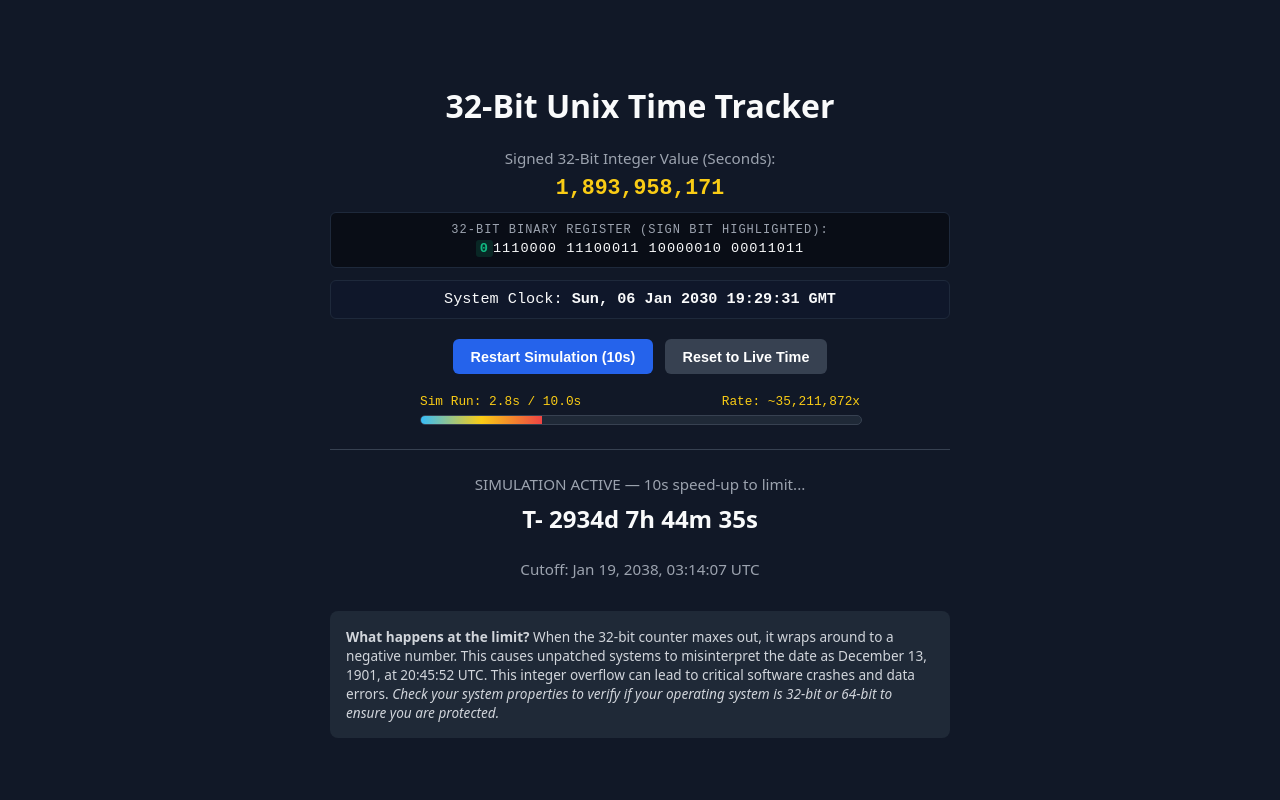
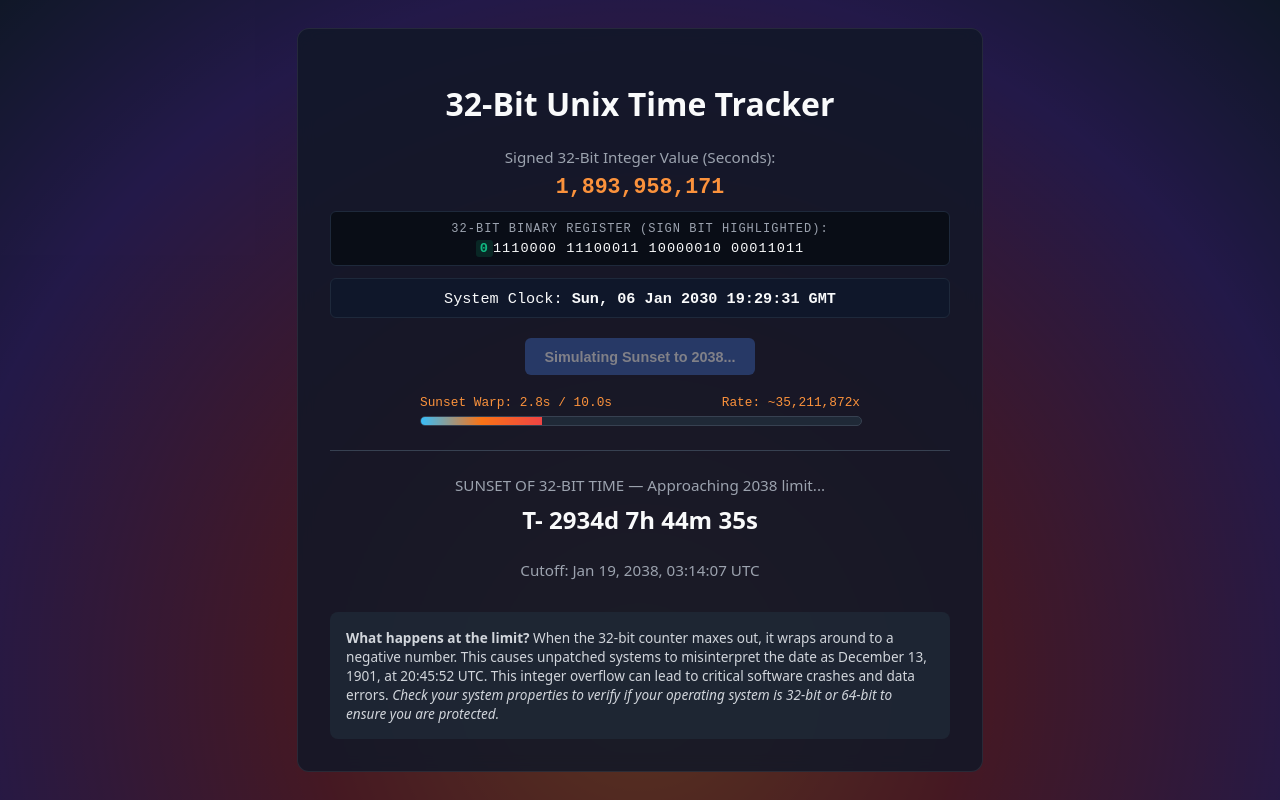
Before and after one commit to trulasinternetnews/-unixcountdown, a plain HTML site: page index.html in a window 1280 px wide. Both pictures are taken after a click on the button "Simulate Overflow (10s)". Drawn offline with Linux system fonts and the light colour scheme.

Commit message:
Add files via upload

```diff
--- a/index.html
+++ b/index.html
@@ -13,7 +13,28 @@
       color: #f9fafb;
       text-align: center;
       overflow-x: hidden;
-      transition: background-color 0.2s;
+      position: relative;
+      transition: background-color 0.5s ease;
+    }
+
+    /* Sunset & Temporal Warp Sky Layers */
+    .sky-layer {
+      position: fixed;
+      inset: 0;
+      pointer-events: none;
+      opacity: 0;
+      transition: opacity 0.8s ease;
+      z-index: 0;
+    }
+
+    /* Warm Sunset Gradient during the 10s approach to 2038 */
+    .sky-sunset {
+      background: radial-gradient(circle at 50% 85%, #f97316 0%, #b91c1c 35%, #4c1d95 75%, #0f172a 100%);
+    }
+
+    /* Cool Temporal Warp Gradient during the 10s return from 1901 */
+    .sky-return {
+      background: radial-gradient(circle at 50% 20%, #38bdf8 0%, #1d4ed8 45%, #0f172a 90%);
     }
 
     /* Subtle CRT scanline overlay during overflow */
@@ -36,21 +57,26 @@
       padding: 2rem;
       max-width: 620px;
       position: relative;
+      z-index: 2;
       border-radius: 12px;
-      transition: box-shadow 0.3s, border 0.3s;
+      background: rgba(17, 24, 39, 0.85);
+      backdrop-filter: blur(8px);
+      border: 1px solid rgba(255, 255, 255, 0.08);
+      transition: box-shadow 0.3s, border 0.3s, background 0.3s;
     }
 
     .card.crashed-card {
-      border: 1px solid rgba(239, 68, 68, 0.5);
-      box-shadow: 0 0 35px rgba(239, 68, 68, 0.2);
-      background: rgba(17, 24, 39, 0.95);
+      border: 1px solid rgba(239, 68, 68, 0.6);
+      box-shadow: 0 0 40px rgba(239, 68, 68, 0.25);
+      background: rgba(17, 24, 39, 0.94);
     }
 
     .counter { font-size: 1.5rem; font-weight: 700; margin: 0.5rem 0; font-variant-numeric: tabular-nums; }
     .sub { color: #9ca3af; font-size: 0.95rem; }
     .elapsed { color: #38bdf8; font-family: monospace; font-size: 1.35rem; font-variant-numeric: tabular-nums; }
     .overflowed { color: #ef4444 !important; }
-    .warping { color: #facc15 !important; }
+    .warping-sunset { color: #fb923c !important; }
+    .warping-return { color: #38bdf8 !important; }
 
     /* 32-Bit Binary Register Display */
     .binary-box {
@@ -76,7 +102,7 @@
       background: rgba(239, 68, 68, 0.25);
     }
 
-    /* 10-Second Run Progress Bar (only shown when simulation button is clicked) */
+    /* 10-Second Run Progress Bar */
     .sim-progress-wrap {
       display: none;
       margin: 1rem auto 0;
@@ -88,7 +114,7 @@
       justify-content: space-between;
       font-family: monospace;
       font-size: 0.8rem;
-      color: #facc15;
+      color: #fb923c;
       margin-bottom: 0.35rem;
     }
     .sim-progress-track {
@@ -102,7 +128,7 @@
     .sim-progress-fill {
       height: 100%;
       width: 0%;
-      background: linear-gradient(90deg, #38bdf8, #facc15, #ef4444);
+      background: linear-gradient(90deg, #38bdf8, #f97316, #ef4444);
       transition: width 0.05s linear;
     }
 
@@ -118,17 +144,25 @@
       background: #2563eb;
       color: white;
       border: none;
-      padding: 0.6rem 1.1rem;
+      padding: 0.65rem 1.2rem;
       border-radius: 6px;
       font-weight: 600;
       cursor: pointer;
       font-size: 0.9rem;
-      transition: background 0.15s, transform 0.1s;
+      transition: background 0.15s, transform 0.1s, opacity 0.2s;
     }
-    button:hover { background: #1d4ed8; }
-    button:active { transform: scale(0.97); }
-    button.secondary { background: #374151; }
-    button.secondary:hover { background: #4b5563; }
+    button:hover:not(:disabled) { background: #1d4ed8; }
+    button:active:not(:disabled) { transform: scale(0.97); }
+    button:disabled {
+      opacity: 0.45;
+      cursor: not-allowed;
+      filter: grayscale(0.4);
+    }
+    button.return-btn {
+      background: #0284c7;
+      box-shadow: 0 0 15px rgba(56, 189, 248, 0.35);
+    }
+    button.return-btn:hover:not(:disabled) { background: #0369a1; }
 
     .sim-date {
       font-family: monospace;
@@ -143,7 +177,7 @@
     .explanation {
       margin-top: 2rem;
       padding: 1rem;
-      background: #1f2937;
+      background: rgba(31, 41, 55, 0.85);
       border-radius: 8px;
       font-size: 0.85rem;
       color: #d1d5db;
@@ -191,6 +225,10 @@
   </style>
 </head>
 <body>
+  <!-- Atmospheric Sky Layers -->
+  <div id="sky-sunset" class="sky-layer sky-sunset"></div>
+  <div id="sky-return" class="sky-layer sky-return"></div>
+
   <div id="main-card" class="card">
     <h1 id="title">32-Bit Unix Time Tracker</h1>
     <div class="sub">Signed 32-Bit Integer Value (Seconds):</div>
@@ -206,14 +244,14 @@
     </div>
 
     <div class="controls">
-      <button id="btn-sim" onclick="startSimulation()">Simulate Overflow (10s)</button>
-      <button id="btn-reset" class="secondary" onclick="resetSimulation()" style="display: none;">Reset to Live Time</button>
+      <button id="btn-sim" onclick="startForwardSimulation()">Simulate Overflow (10s)</button>
+      <button id="btn-return" class="return-btn" onclick="startReturnSimulation()" style="display: none;">Time-Travel Back to Present (10s)</button>
     </div>
 
     <div id="sim-progress-wrap" class="sim-progress-wrap">
-      <div class="sim-progress-meta">
+      <div class="sim-progress-meta" id="sim-progress-meta">
         <span id="sim-timer-label">Sim Run: 0.0s / 10.0s</span>
-        <span id="sim-speed-label">Speed: 1x</span>
+        <span id="sim-speed-label">Rate: 1x</span>
       </div>
       <div class="sim-progress-track">
         <div id="sim-progress-fill" class="sim-progress-fill"></div>
@@ -233,48 +271,71 @@
   <script>
     const Y2K38_EPOCH_SECONDS = 2147483647;
     const targetMs = Y2K38_EPOCH_SECONDS * 1000;
+    const DURATION_MS = 10000; // 10 seconds for both forward warp and 1901 return
 
-    // Takes 10,000 ms (10 seconds) from clicking Simulate Overflow to reach targetMs
-    const DURATION_MS = 10000;
-
-    let isSimulating = false;
-    let simStartRealMs = 0;
-    let simStartVirtualMs = 0;
+    // Modes: 'live' | 'forward_warp' | 'overflowed' | 'return_warp'
+    let mode = 'live';
+    let animStartRealMs = 0;
+    let animStartVirtualMs = 0;
     let hasTriggeredCrash = false;
 
-    function startSimulation() {
-      isSimulating = true;
+    const btnSim = document.getElementById("btn-sim");
+    const btnReturn = document.getElementById("btn-return");
+    const progressWrap = document.getElementById("sim-progress-wrap");
+    const progressFill = document.getElementById("sim-progress-fill");
+    const progressMeta = document.getElementById("sim-progress-meta");
+    const skySunset = document.getElementById("sky-sunset");
+    const skyReturn = document.getElementById("sky-return");
+
+    function startForwardSimulation() {
+      if (mode === 'forward_warp' || mode === 'return_warp') return;
+
+      mode = 'forward_warp';
       hasTriggeredCrash = false;
-      simStartRealMs = performance.now();
-      simStartVirtualMs = Date.now();
+      animStartRealMs = performance.now();
+      animStartVirtualMs = Date.now();
 
       clearCrashEffects();
-      document.getElementById("btn-sim").textContent = "Restart Simulation (10s)";
-      document.getElementById("btn-reset").style.display = "inline-block";
-      document.getElementById("sim-progress-wrap").style.display = "block";
+      skyReturn.style.opacity = "0";
+      skySunset.style.opacity = "0.15";
+
+      // Block buttons until the 10-second loading/warp completes
+      btnSim.disabled = true;
+      btnSim.textContent = "Simulating Sunset to 2038...";
+      btnReturn.style.display = "none";
+      btnReturn.disabled = true;
+
+      progressWrap.style.display = "block";
+      progressMeta.style.color = "#fb923c";
+      progressFill.style.background = "linear-gradient(90deg, #38bdf8, #f97316, #ef4444)";
     }
 
-    function resetSimulation() {
-      isSimulating = false;
+    function startReturnSimulation() {
+      if (mode !== 'overflowed') return;
+
+      const nowPerf = performance.now();
+      const elapsedSinceOverflow = nowPerf - (animStartRealMs + DURATION_MS);
+      const currentVirtualMs = targetMs + elapsedSinceOverflow;
+      const currentSignedSec = Math.floor(currentVirtualMs / 1000) | 0;
+
+      mode = 'return_warp';
       hasTriggeredCrash = false;
+      animStartRealMs = nowPerf;
+      // Start from the current 1901 perceived timestamp in milliseconds
+      animStartVirtualMs = currentSignedSec * 1000;
 
       clearCrashEffects();
-      document.getElementById("btn-sim").textContent = "Simulate Overflow (10s)";
-      document.getElementById("btn-reset").style.display = "none";
-      document.getElementById("sim-progress-wrap").style.display = "none";
-    }
+      skySunset.style.opacity = "0";
+      skyReturn.style.opacity = "0.85";
 
-    function getSimulatedNowMs(elapsedReal) {
-      if (!isSimulating) {
-        return Date.now();
-      }
+      // Block button until the 10-second return journey completes
+      btnReturn.disabled = true;
+      btnReturn.textContent = "Returning from 1901...";
+      btnSim.style.display = "none";
 
-      if (elapsedReal < DURATION_MS) {
-        const progress = elapsedReal / DURATION_MS;
-        return simStartVirtualMs + (targetMs - simStartVirtualMs) * progress;
-      }
-
-      return targetMs + (elapsedReal - DURATION_MS);
+      progressWrap.style.display = "block";
+      progressMeta.style.color = "#38bdf8";
+      progressFill.style.background = "linear-gradient(90deg, #ef4444, #8b5cf6, #38bdf8)";
     }
 
     function triggerCrashEffects() {
@@ -284,6 +345,12 @@
       const card = document.getElementById("main-card");
       document.body.classList.add("system-crashed");
       card.classList.add("crashed-card", "impact-shake");
+
+      // Unlock the 1901 -> Present return button once loading completes
+      btnSim.style.display = "none";
+      btnReturn.style.display = "inline-block";
+      btnReturn.disabled = false;
+      btnReturn.textContent = "Time-Travel Back to Present (10s)";
 
       setTimeout(() => {
         card.classList.remove("impact-shake");
@@ -306,10 +373,65 @@
     }
 
     function animate(nowPerf) {
-      const elapsedReal = isSimulating ? (nowPerf - simStartRealMs) : 0;
-      const nowMs = getSimulatedNowMs(elapsedReal);
-      const diffMs = targetMs - nowMs;
-      const isWarping = isSimulating && elapsedReal < DURATION_MS;
+      const elapsedReal = nowPerf - animStartRealMs;
+      let virtualMs = Date.now();
+      let isOverflowState = false;
+
+      if (mode === 'live') {
+        virtualMs = Date.now();
+      } else if (mode === 'forward_warp') {
+        const progress = Math.min(elapsedReal / DURATION_MS, 1);
+        virtualMs = animStartVirtualMs + (targetMs - animStartVirtualMs) * progress;
+
+        // Gradually intensify the sunset sky as we approach 2038
+        skySunset.style.opacity = (0.15 + progress * 0.75).toFixed(2);
+
+        const clampedSec = Math.min(elapsedReal / 1000, 10).toFixed(1);
+        const rate = Math.round(((targetMs - animStartVirtualMs) / 1000) / 10);
+        document.getElementById("sim-timer-label").textContent = `Sunset Warp: ${clampedSec}s / 10.0s`;
+        document.getElementById("sim-speed-label").textContent = `Rate: ~${rate.toLocaleString()}x`;
+        progressFill.style.width = `${progress * 100}%`;
+
+        if (progress >= 1) {
+          mode = 'overflowed';
+          virtualMs = targetMs;
+        }
+      } else if (mode === 'overflowed') {
+        virtualMs = targetMs + (elapsedReal - DURATION_MS);
+        isOverflowState = true;
+      } else if (mode === 'return_warp') {
+        const progress = Math.min(elapsedReal / DURATION_MS, 1);
+        // Smooth ease-in-out curve flying from 1901 back to exact current live time
+        const eased = progress < 0.5
+          ? 2 * progress * progress
+          : 1 - Math.pow(-2 * progress + 2, 2) / 2;
+
+        const liveTargetMs = Date.now();
+        virtualMs = animStartVirtualMs + (liveTargetMs - animStartVirtualMs) * eased;
+
+        // Fade the cool temporal sky as we arrive back in the present
+        skyReturn.style.opacity = (0.9 * (1 - progress * 0.7)).toFixed(2);
+
+        const clampedSec = Math.min(elapsedReal / 1000, 10).toFixed(1);
+        const totalReturnSec = Math.round((liveTargetMs - animStartVirtualMs) / 1000);
+        const rate = Math.round(totalReturnSec / 10);
+        document.getElementById("sim-timer-label").textContent = `Temporal Return: ${clampedSec}s / 10.0s`;
+        document.getElementById("sim-speed-label").textContent = `Rate: ~${rate.toLocaleString()}x`;
+        progressFill.style.width = `${progress * 100}%`;
+
+        if (progress >= 1) {
+          // Arrived back at live time: unlock controls & hide progress bar
+          mode = 'live';
+          virtualMs = Date.now();
+          skyReturn.style.opacity = "0";
+          progressWrap.style.display = "none";
+
+          btnReturn.style.display = "none";
+          btnSim.style.display = "inline-block";
+          btnSim.disabled = false;
+          btnSim.textContent = "Simulate Overflow (10s)";
+        }
+      }
 
       const elElapsed = document.getElementById("elapsed");
       const elBinary = document.getElementById("binary-display");
@@ -318,29 +440,19 @@
       const elCounter = document.getElementById("counter");
       const elTitle = document.getElementById("title");
 
-      if (isSimulating) {
-        const clampedSec = Math.min(elapsedReal / 1000, DURATION_MS / 1000).toFixed(1);
-        const pct = Math.min((elapsedReal / DURATION_MS) * 100, 100);
-        const totalDistanceSec = Math.max(0, (targetMs - simStartVirtualMs) / 1000);
-        const rateMultiplier = isWarping ? Math.round(totalDistanceSec / (DURATION_MS / 1000)) : 1;
+      const actualSeconds = Math.floor(virtualMs / 1000);
+      // During return_warp, show the true continuous timeline climbing from -2.14B (1901) back up to +1.79B (2026)
+      const displaySeconds = (mode === 'return_warp') ? actualSeconds : (actualSeconds | 0);
 
-        document.getElementById("sim-timer-label").textContent = `Sim Run: ${clampedSec}s / 10.0s`;
-        document.getElementById("sim-speed-label").textContent = isWarping
-          ? `Rate: ~${rateMultiplier.toLocaleString()}x`
-          : "Rate: 1x (Overflowed)";
-        document.getElementById("sim-progress-fill").style.width = `${pct}%`;
-      }
+      elElapsed.textContent = displaySeconds.toLocaleString();
+      elBinary.innerHTML = formatBinary32(displaySeconds);
 
-      const actualSeconds = Math.floor(nowMs / 1000);
-      const signed32BitSeconds = actualSeconds | 0;
-
-      elElapsed.textContent = signed32BitSeconds.toLocaleString();
-      elBinary.innerHTML = formatBinary32(signed32BitSeconds);
-
-      const perceivedDate = new Date(signed32BitSeconds * 1000);
+      const perceivedDate = new Date(displaySeconds * 1000);
       elSystemDate.textContent = perceivedDate.toUTCString();
 
-      if (diffMs <= 0) {
+      const diffMs = targetMs - virtualMs;
+
+      if (mode === 'overflowed' || (mode !== 'return_warp' && diffMs <= 0)) {
         triggerCrashEffects();
 
         const elapsedMs = Math.abs(diffMs);
@@ -350,7 +462,7 @@
         const minutes = Math.floor((totalSeconds % 3600) / 60);
         const seconds = totalSeconds % 60;
 
-        elElapsed.classList.remove("warping");
+        elElapsed.classList.remove("warping-sunset", "warping-return");
         elElapsed.classList.add("overflowed", "glitch-text");
         elSystemDate.classList.add("overflowed", "glitch-text");
         elTitle.classList.add("glitch-text");
@@ -359,20 +471,23 @@
         elStatus.textContent = "CRITICAL ERROR: SIGNED INTEGER OVERFLOW!";
         elCounter.textContent = `T+ ${days}d ${hours}h ${minutes}m ${seconds}s`;
       } else {
-        const totalSeconds = Math.floor(diffMs / 1000);
+        const totalSeconds = Math.max(0, Math.floor(diffMs / 1000));
         const days = Math.floor(totalSeconds / 86400);
         const hours = Math.floor((totalSeconds % 86400) / 3600);
         const minutes = Math.floor((totalSeconds % 3600) / 60);
         const seconds = totalSeconds % 60;
 
-        elElapsed.classList.remove("overflowed", "glitch-text", "warping");
+        elElapsed.classList.remove("overflowed", "glitch-text", "warping-sunset", "warping-return");
         elSystemDate.classList.remove("overflowed", "glitch-text");
         elTitle.classList.remove("glitch-text");
         elStatus.classList.remove("overflowed");
 
-        if (isWarping) {
-          elElapsed.classList.add("warping");
-          elStatus.textContent = "SIMULATION ACTIVE — 10s speed-up to limit...";
+        if (mode === 'forward_warp') {
+          elElapsed.classList.add("warping-sunset");
+          elStatus.textContent = "SUNSET OF 32-BIT TIME — Approaching 2038 limit...";
+        } else if (mode === 'return_warp') {
+          elElapsed.classList.add("warping-return");
+          elStatus.textContent = "TEMPORAL RECOVERY — Returning from 1901 to Present...";
         } else {
           elStatus.textContent = "Time remaining until overflow:";
         }
```
